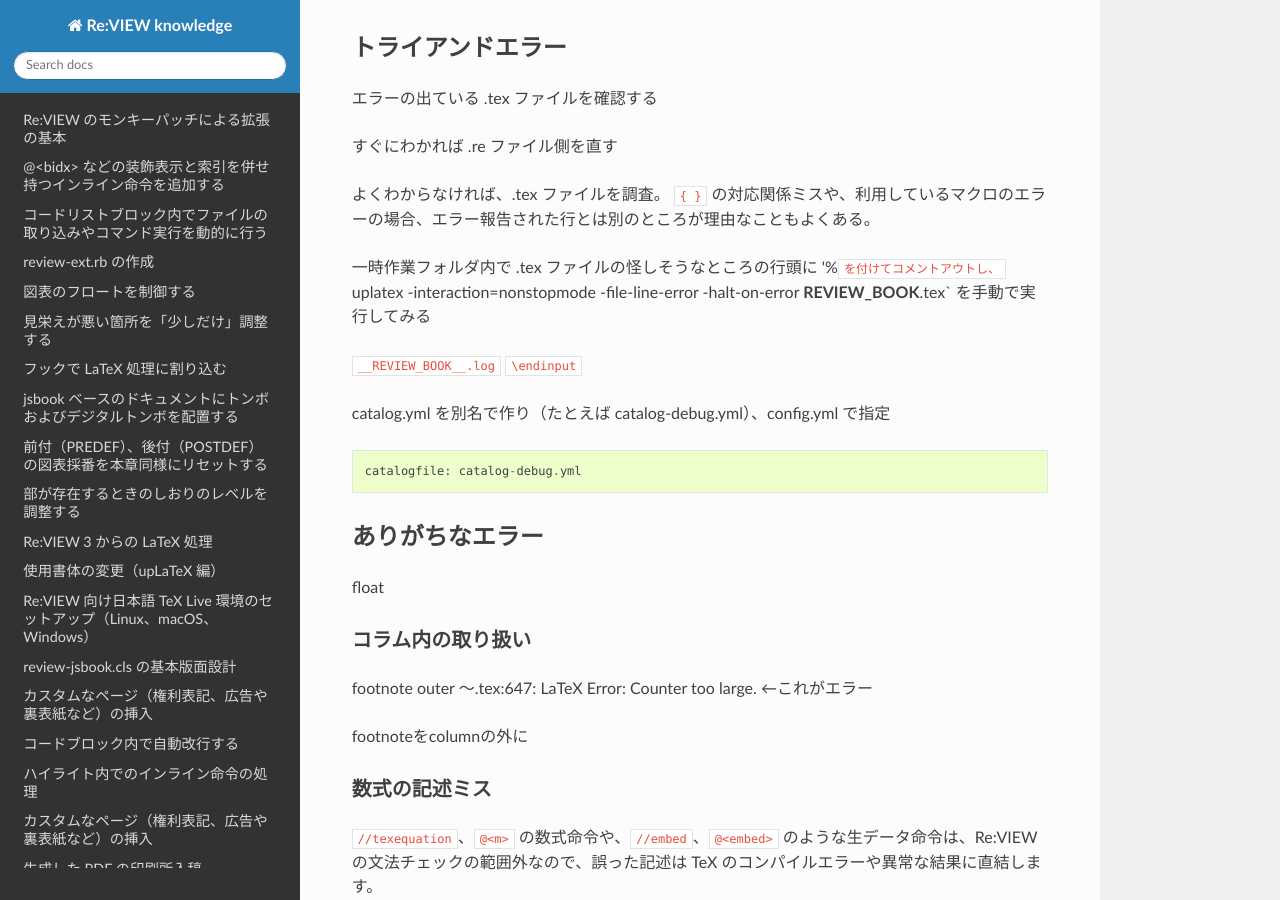
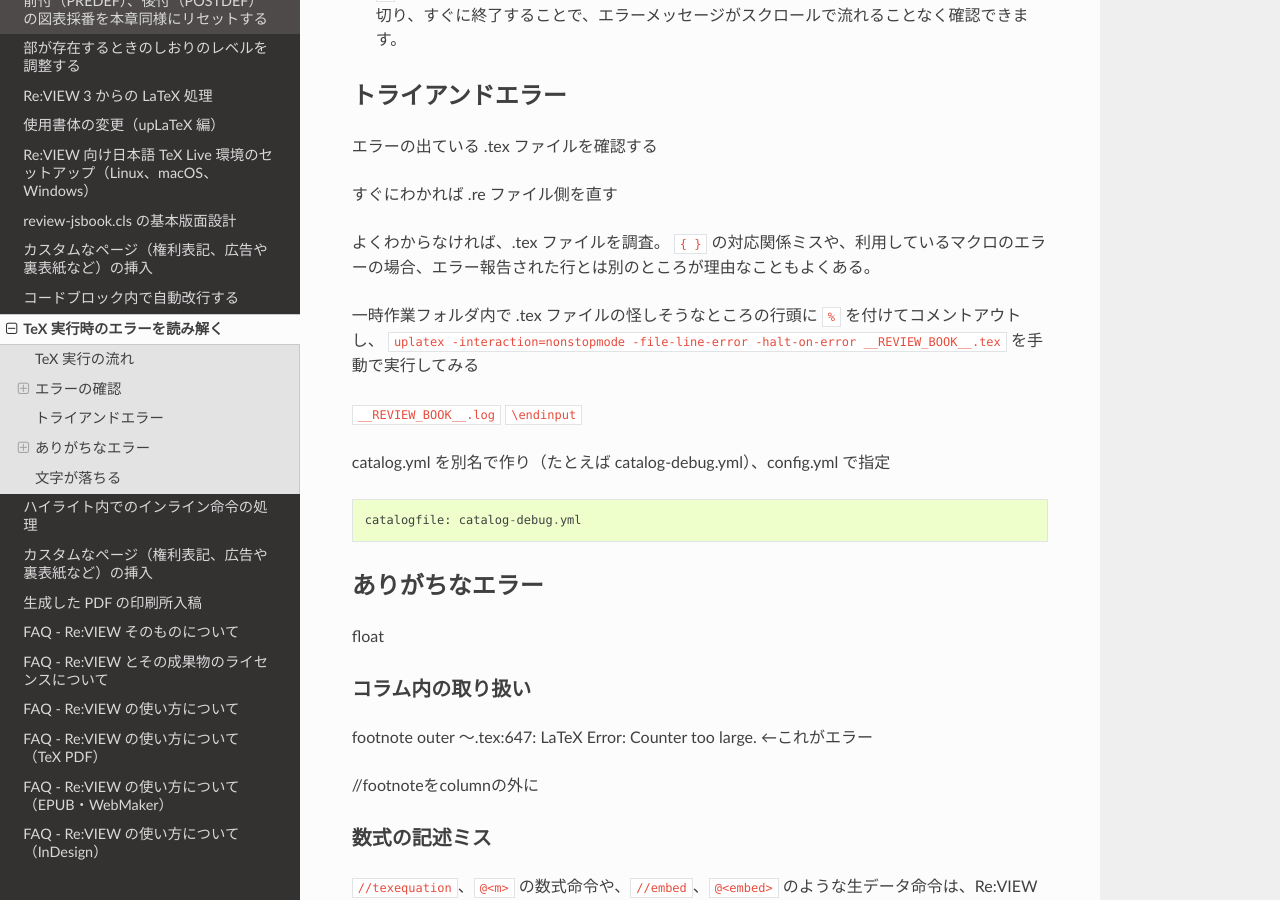
Before and after one commit to reviewml/reviewknowledge-ja, a Sphinx documentation site: the page built from docs/latex/tex-error.md, in a window 1280 px wide and 900 px high, scrolled down 2215 px. Built offline with Sphinx 7.4.7 and the Read the Docs theme 2.0.0, drawn with Linux system fonts in a browser that asks for light colours; some of the changed text lies outside the part shown.

Commit message:
tex error

```diff
--- a/docs/index.rst
+++ b/docs/index.rst
@@ -35,6 +35,7 @@ LaTeX に関連する長めの Tips
   latex/paper-layout
   epub/custom-pages
   latex/linebreak-verbatim
+  latex/tex-error
 
 EPUB に関連する長めの Tips
 ------------------------------
--- a/docs/latex/tex-error.md
+++ b/docs/latex/tex-error.md
@@ -3,6 +3,8 @@
 # TeX 実行時のエラーを読み解く
 
 Re:VIEW から TeX 経由の PDF 生成の途中でエラーが発生したときの、原因の調べ方を説明します。
+
+★まだだいぶ書きかけです
 
 ----
 
@@ -59,7 +61,7 @@ dvipdfmx は一番最後のプロセスなので、エラー時の画面出力
 よくわからなければ、.tex ファイルを調査。
 `{ }` の対応関係ミスや、利用しているマクロのエラーの場合、エラー報告された行とは別のところが理由なこともよくある。
 
-一時作業フォルダ内で .tex ファイルの怪しそうなところの行頭に '%` を付けてコメントアウトし、 `uplatex -interaction=nonstopmode -file-line-error -halt-on-error __REVIEW_BOOK__.tex` を手動で実行してみる
+一時作業フォルダ内で .tex ファイルの怪しそうなところの行頭に `%` を付けてコメントアウトし、 `uplatex -interaction=nonstopmode -file-line-error -halt-on-error __REVIEW_BOOK__.tex` を手動で実行してみる
 
 `__REVIEW_BOOK__.log`
 `\endinput`
@@ -80,7 +82,7 @@ footnote
 outer
 〜.tex:647: LaTeX Error: Counter too large. ←これがエラー
 
-footnoteをcolumnの外に
+//footnoteをcolumnの外に
 
 ### 数式の記述ミス
 `//texequation`、`@<m>` の数式命令や、`//embed`、`@<embed>` のような生データ命令は、Re:VIEW の文法チェックの範囲外なので、誤った記述は TeX のコンパイルエラーや異常な結果に直結します。
```
